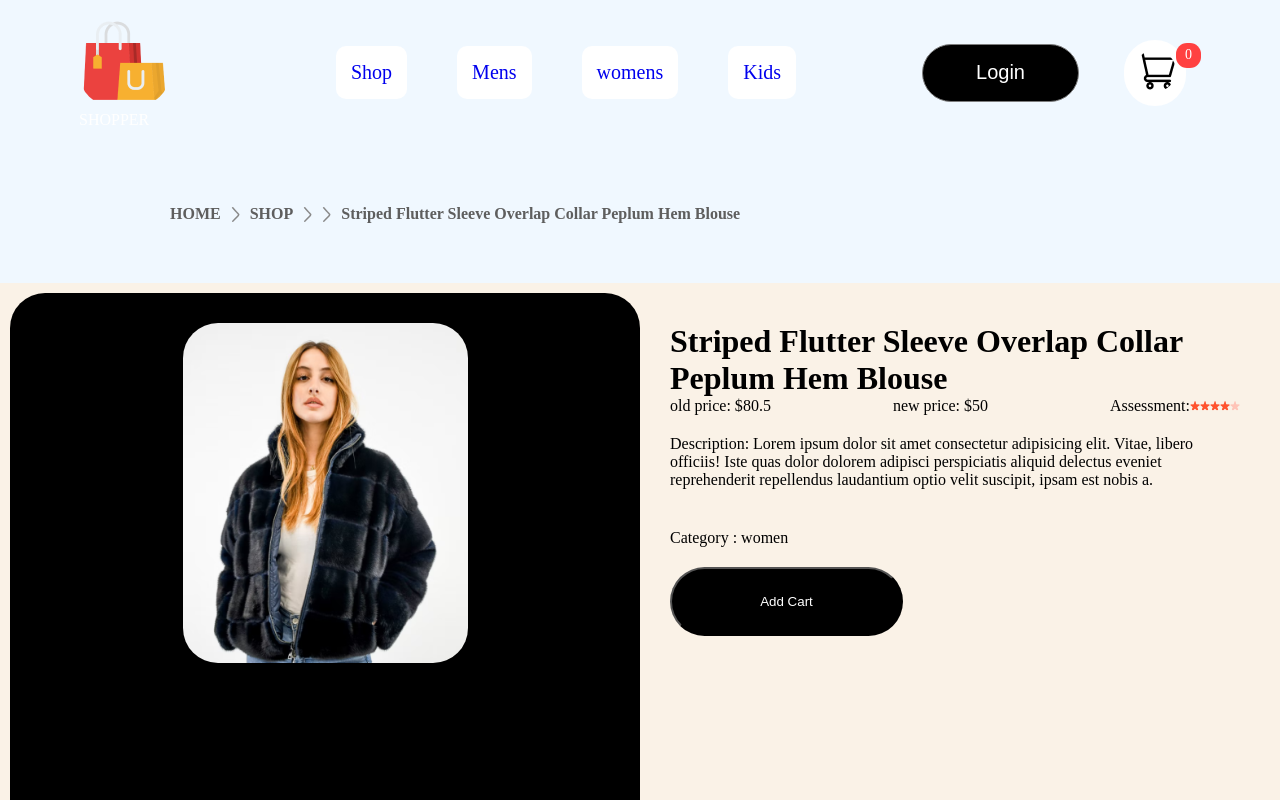
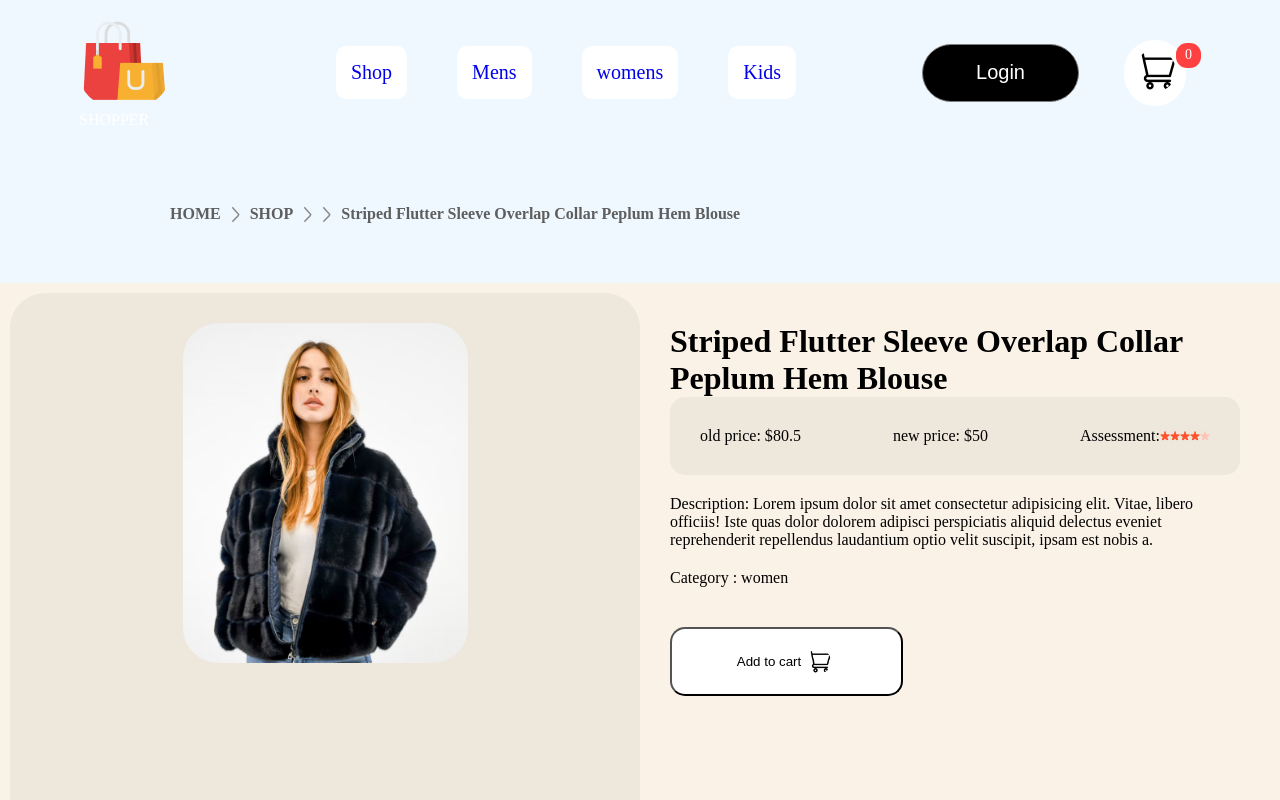
Before and after one commit to danielandersonBC96/Ecommerce.github.io, a React (Create React App) app: page /product/1 in a window 1280 px wide. Shown: the top 800 px of the page. Built offline with nearby package versions, Linux system fonts and the light colour scheme.

Commit message:
criando novo layout  display produto

```diff
--- a/src/Components/Navbar/NavBar.jsx
+++ b/src/Components/Navbar/NavBar.jsx
@@ -37,7 +37,7 @@ export const NavBar = () => {
 
                  <Link>
 
-                   <div className='cart'>
+                   <div className='cart' >
                         <img src={ cart_icon} alt=''/>
                    </div>
                  </Link>
--- a/src/Components/ProductDisplay/ProductDisplay.css
+++ b/src/Components/ProductDisplay/ProductDisplay.css
@@ -11,11 +11,12 @@
   .productdisplay-right {
     width: 50%;
     padding: 30px;
+    margin-bottom: 20px;
   }
 
   .productdisplay-left {
     margin-bottom: 20px;
-    background-color: rgb(0, 0, 0);
+    background-color: rgba(0, 0, 0, 0.048);
     width: 200px;
     height: 500px;
     border-radius: 35px;
@@ -57,6 +58,10 @@
     display: flex;
     justify-content: space-between;
     margin-bottom: 20px;
+    padding: 30px;
+    background-color: rgba(0, 0, 0, 0.048);
+    color: black;
+    border-radius: 15px;
   }
 
   .productdisplay-right-description {
@@ -96,3 +101,24 @@
       margin-bottom: 0;
     }
   }
+
+  .carticon{
+
+     background-color: white;
+
+     padding: 5px;
+     width: 25px;
+     height: 25px;
+      }
+
+      .buttondisplay{
+        background-color: white;
+        color: black;
+        justify-content: center;
+        align-items: center;
+        padding: 10px;
+        display: flex;
+        margin-right: 15px;
+        border-radius: 15px;
+
+      }
--- a/src/Components/ProductDisplay/ProductDisplay.jsx
+++ b/src/Components/ProductDisplay/ProductDisplay.jsx
@@ -2,8 +2,7 @@ import React from 'react';
 import "./ProductDisplay.css";
 import star_icon from '../Assets/star_icon.png';
 import star_dull_icon from '../Assets/star_dull_icon.png'
-
-
+import cart_icon from '../Assets/cart_icon.png'
 export const ProductDisplay = (props) => {
     const { product } = props;
     console.log( product)
@@ -48,13 +47,14 @@ export const ProductDisplay = (props) => {
 
                 <div className="productdisplay-right-size">
 
+                <p className='productdisplay-right-category'>Category : <span> {product.category}</span>
 
+              </p>
                 </div>
 
-                <p className='productdisplay-right-category'>Category : <span> {product.category}</span>
 
-                </p>
-                <button>Add Cart</button>
+                <button className='buttondisplay'>Add to cart   <br/>   <img className='carticon' src={ cart_icon} alt=''/>   </button>
+
             </div>
 
 
--- a/src/Css/ShopCategory.css
+++ b/src/Css/ShopCategory.css
@@ -14,7 +14,7 @@
 }
 .shopcategory-indexSort p span{
     font-weight: 600;
-    color: aliceblue;
+    color:  black;
 
 
 }
@@ -24,7 +24,8 @@
     padding: 10px 20px;
     border-radius: 40px;
     border: 1px solid #888;
-    color: aliceblue;
+    color:  white;
+    background-color: black;
 }
 
 .shopcategory-products {
```
